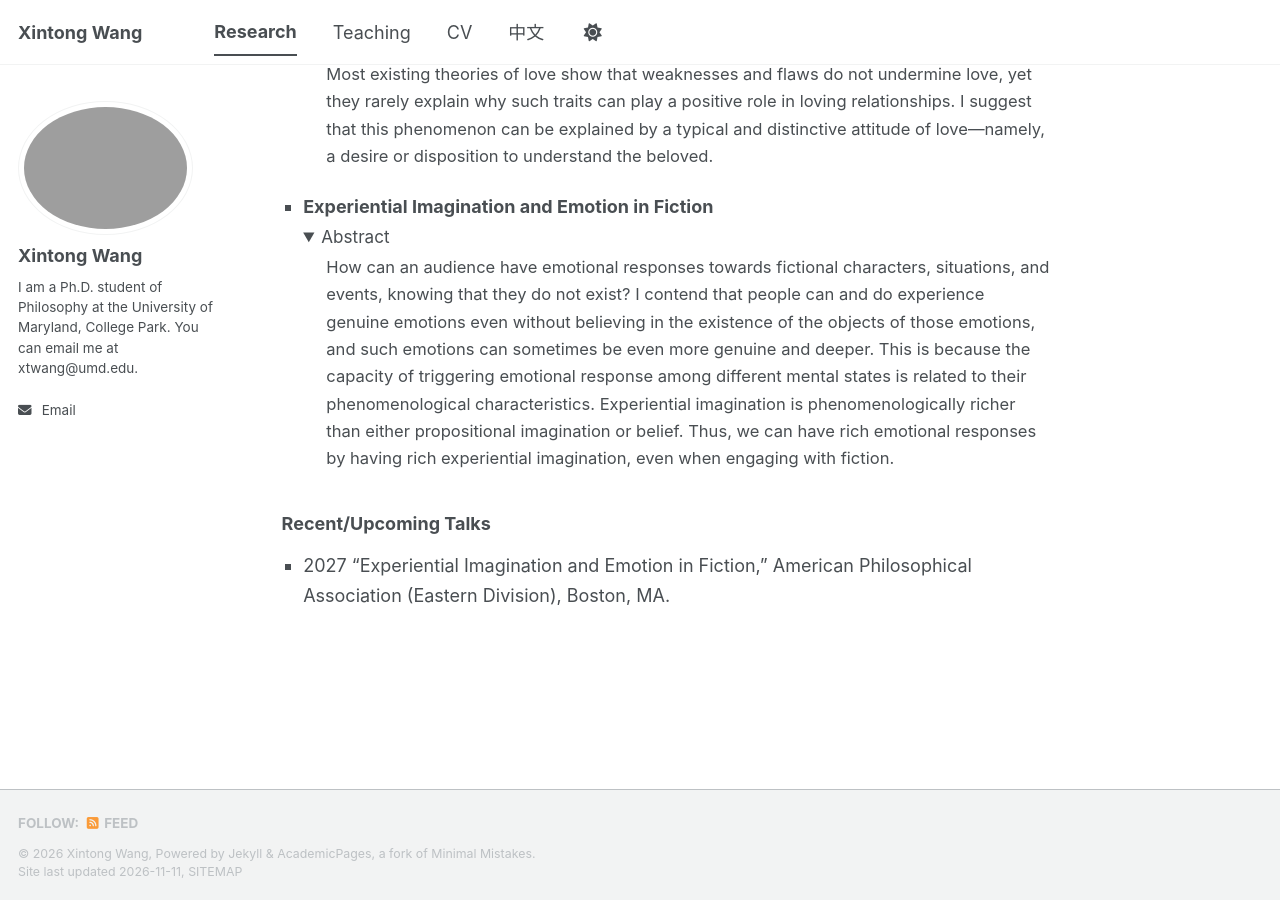
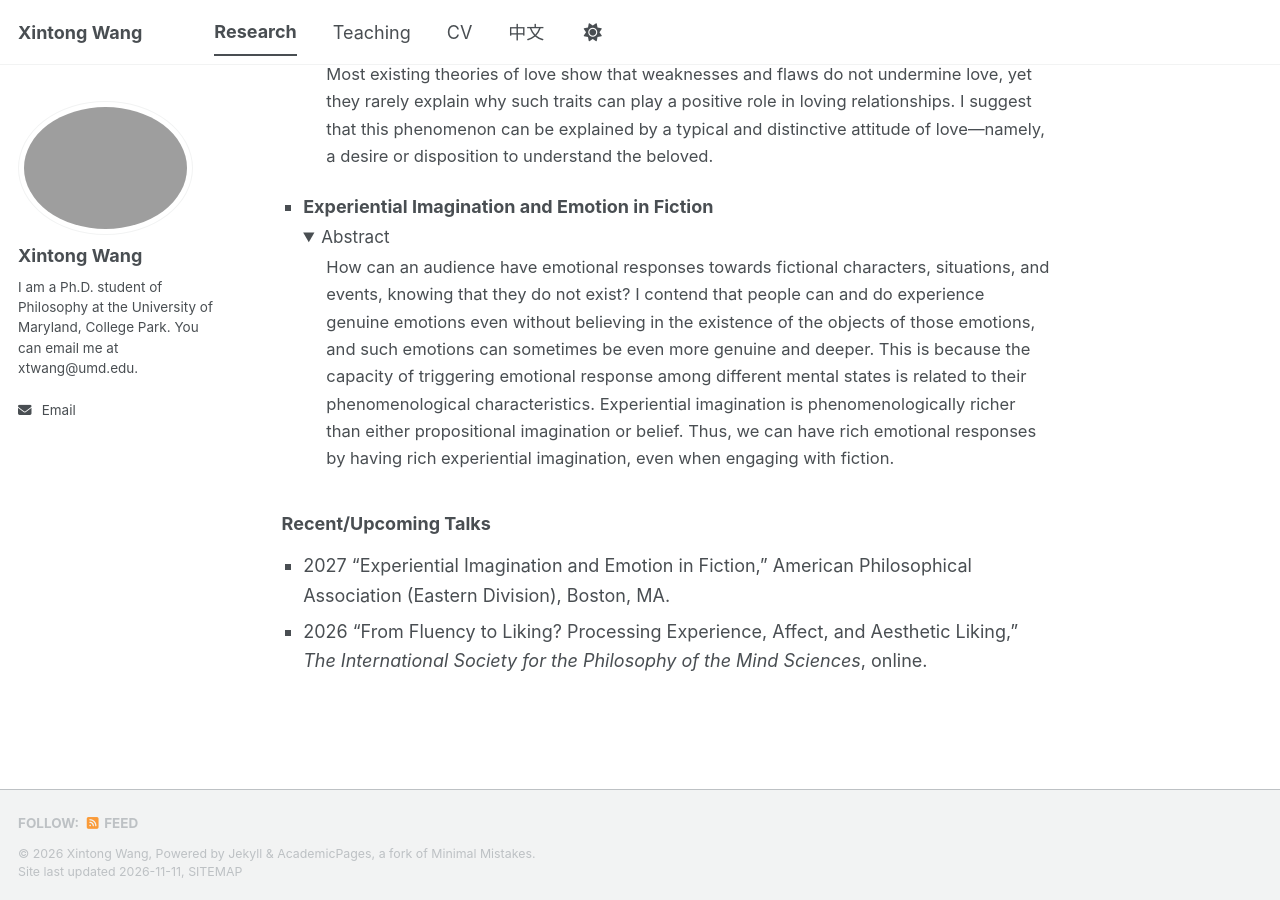
Before and after one commit to wang-xintong/wang-xintong.github.io, a Jekyll site: the page built from _pages/research.md, in a window 1280 px wide and 900 px high, scrolled down 607 px. Built offline with Jekyll 4.4.1, drawn with Linux system fonts in a browser that asks for light colours; a script bundle is joined from its source files by our own code; library files that are not in the unit come from our copies.

Commit message:
Update research.md

```diff
--- a/_pages/research.md
+++ b/_pages/research.md
@@ -112,7 +112,9 @@ share: false
 
     <ul class="talk-list">
       <li>2027 “Experiential Imagination and Emotion in Fiction,” American Philosophical Association (Eastern Division), Boston, MA.</li>
-    </ul>
+
+      <li>2026 “From Fluency to Liking? Processing Experience, Affect, and Aesthetic Liking,” <em>The International Society for the Philosophy of the Mind Sciences</em>, online.</li>
+</ul>
 
   </div>
 
```
